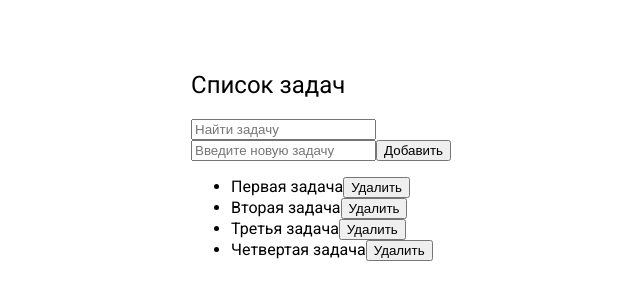
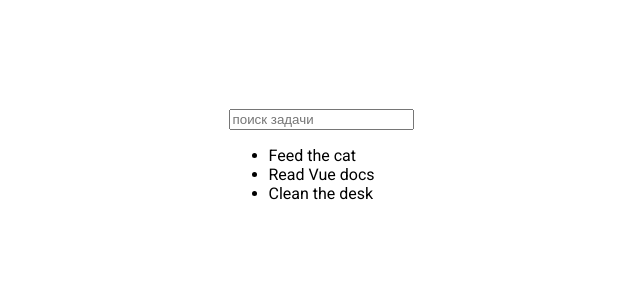
Before and after one commit to SergeyW1/vue-app-learn, a Vue app: page / in a window 1280 px wide. Shown: the part 244-544 px from the top of the page, without its empty margins (319-959 px from the left). Built offline with nearby package versions, Linux system fonts and the light colour scheme.

Commit message:
15 september exercise

```diff
--- a/package.json
+++ b/package.json
@@ -19,6 +19,7 @@
     "@vitejs/plugin-vue": "^6.0.0",
     "@vue/eslint-config-prettier": "^10.2.0",
     "eslint": "^9.32.0",
+    "typescript": "~5.8.3",
     "eslint-plugin-vue": "^10.4.0",
     "sass-embedded": "^1.90.0",
     "vite": "^7.0.4"
--- a/src/App.vue
+++ b/src/App.vue
@@ -1,64 +1,50 @@
 <script setup>
-  import { computed, ref } from 'vue';
-  import InputText from './components/InputText.vue';
-  import Btn from './components/Btn.vue';
-  import TodoList from './components/TodoList.vue';
+  import { computed, ref, watch } from 'vue';
 
-  // const api = axios.create({ baseURL: 'https://jsonplaceholder.typicode.com' });
-
-  const todos = ref([
-    { id: 1, title: 'Первая задача', completed: false },
-    { id: 2, title: 'Вторая задача', completed: true },
-    { id: 3, title: 'Третья задача', completed: false },
-    { id: 4, title: 'Четвертая задача', completed: true },
+  const tasks = ref([
+    { id: 1, title: 'Feed the cat', done: false },
+    { id: 2, title: 'Read Vue docs', done: true },
+    { id: 3, title: 'Clean the desk', done: false },
   ]);
 
-  const newTodo = ref('');
-  const filterTodo = ref('');
+  const searchQuery = ref('');
 
-  const addNewTodo = () => {
-    if (!newTodo.value) {
-      return;
-    }
-    todos.value = [...todos.value, { id: Date.now(), title: newTodo.value }];
-    newTodo.value = '';
-  };
+  watch(searchQuery, (newVal) => {
+    console.log('newVal', newVal);
+  });
 
-  const handleDelete = (id) => {
-    todos.value = todos.value.filter((todo) => todo.id !== id);
-  };
+  const filteredTasks = computed(() => {
+    const search = searchQuery.value.trim().toLowerCase();
 
-  // Вычисляемый список задач с учётом поиска
-  const filteredTodos = computed(() => {
-    const search = String(filterTodo.value).trim().toLowerCase();
-
-    // Если поиска нет — показываем все
     if (!search) {
-      return todos.value;
+      return tasks.value;
     }
 
-    // Иначе фильтруем по вхождению текста
-    return todos.value.filter((todo) => todo.title.toLowerCase().includes(search));
+    return tasks.value.filter((task) => task.title.toLowerCase().includes(search));
   });
 </script>
 
 <template>
-  <h2>Список задач</h2>
+  <input v-model="searchQuery" placeholder="поиск задачи" />
 
-  <!-- Поле для поиска -->
-  <InputText v-model="filterTodo" title="Найти задачу" />
+  <ul>
+    <li v-for="task in filteredTasks" :key="task.id">
+      <span>{{ task.title }}</span>
+    </li>
+  </ul>
+</template>
 
-  <!-- Поле и кнопка для добавления новой задачи -->
-  <div>
-    <InputText v-model="newTodo" title="Введите новую задачу" />
-    <Btn title="Добавить" @click="addNewTodo" />
-  </div>
-
-  <!-- Список задач -->
-  <!-- TodoList получает отфильтрованные задачи -->
-  <!-- и эмитит событие @delete для удаления -->
-  <TodoList :items="filteredTodos" @delete="handleDelete" />
-
-  <!-- Сообщение, если задач нет -->
-  <div v-if="!filteredTodos.length">Нет задач</div>
-</template>
+<style lang="scss">
+  //.button-switch {
+  //  background-color: darkseagreen;
+  //  color: white;
+  //  padding: 5px 10px;
+  //  cursor: pointer;
+  //  border: none;
+  //  border-radius: 5px;
+  //}
+  //
+  //.is-visible {
+  //  background-color: deepskyblue;
+  //}
+</style>
--- a/src/components/Btn.vue
+++ b/src/components/Btn.vue
@@ -1,13 +1,11 @@
-<script setup>
+<script setup lang="ts">
   defineProps({
     title: String,
   });
 </script>
 
 <template>
-  <button>
-    <span>{{ title }}</span>
-  </button>
+  <button>{{ title }}</button>
 </template>
 
 <style scoped lang="scss"></style>
--- a/src/components/InputText.vue
+++ b/src/components/InputTodos.vue
@@ -2,8 +2,7 @@
   defineProps({
     title: String,
   });
-
-  const model = defineModel({ type: String });
+  const model = defineModel({ type: String, required: true });
 </script>
 
 <template>
--- a/src/components/TodoItem.vue
+++ /dev/null
@@ -1,28 +0,0 @@
-<script setup>
-  import Btn from './Btn.vue';
-
-  // Принимаем одну задачу как проп
-  const props = defineProps({
-    item: Object,
-  });
-
-  // Эмитим событие "delete", чтобы сказать родителю "удали эту задачу"
-  const emit = defineEmits(['delete']);
-
-  // Обработчик удаления — возвращает id задачи родителю
-  const onDelete = () => {
-    emit('delete', props.item.id);
-  };
-</script>
-
-<template>
-  <li>
-    <!-- Заголовок задачи -->
-    <span>{{ item.title }}</span>
-
-    <!-- Кнопка удаления (вызывает onDelete) -->
-    <Btn title="Удалить" @click="onDelete" />
-  </li>
-</template>
-
-<style scoped lang="scss"></style>
--- a/src/components/TodoList.vue
+++ /dev/null
@@ -1,26 +0,0 @@
-<script setup>
-  import TodoItem from './TodoItem.vue';
-
-  // Родитель передаёт сюда массив задач
-  defineProps({
-    items: Array,
-  });
-
-  // Эмитим событие "delete" наружу (в TodoApp)
-  const emit = defineEmits(['delete']);
-
-  // Обработчик удаления задачи, пробрасывает id в родителя
-  const onDelete = (id) => {
-    emit('delete', id);
-  };
-</script>
-
-<template>
-  <!-- Если задачи есть — рендерим список -->
-  <ul v-if="items.length">
-    <!-- Для каждой задачи рендерим компонент TodoItem -->
-    <!-- Передаём сам объект задачи через :item -->
-    <!-- Слушаем событие @delete и пробрасываем его наверх -->
-    <TodoItem v-for="item in items" :key="item.id" :item="item" @delete="onDelete" />
-  </ul>
-</template>
```
Also changed, not shown: src/components/ItemTodo.vue (added, +23 -0 lines), src/components/ListTodos.vue (added, +21 -0 lines), src/components/ModalAdd.vue (added, +56 -0 lines), src/components/api.ts (+7 -4 lines), vite.config.ts (renamed from vite.config.js), 1 other file (tests, documents, lock files or other folders).
